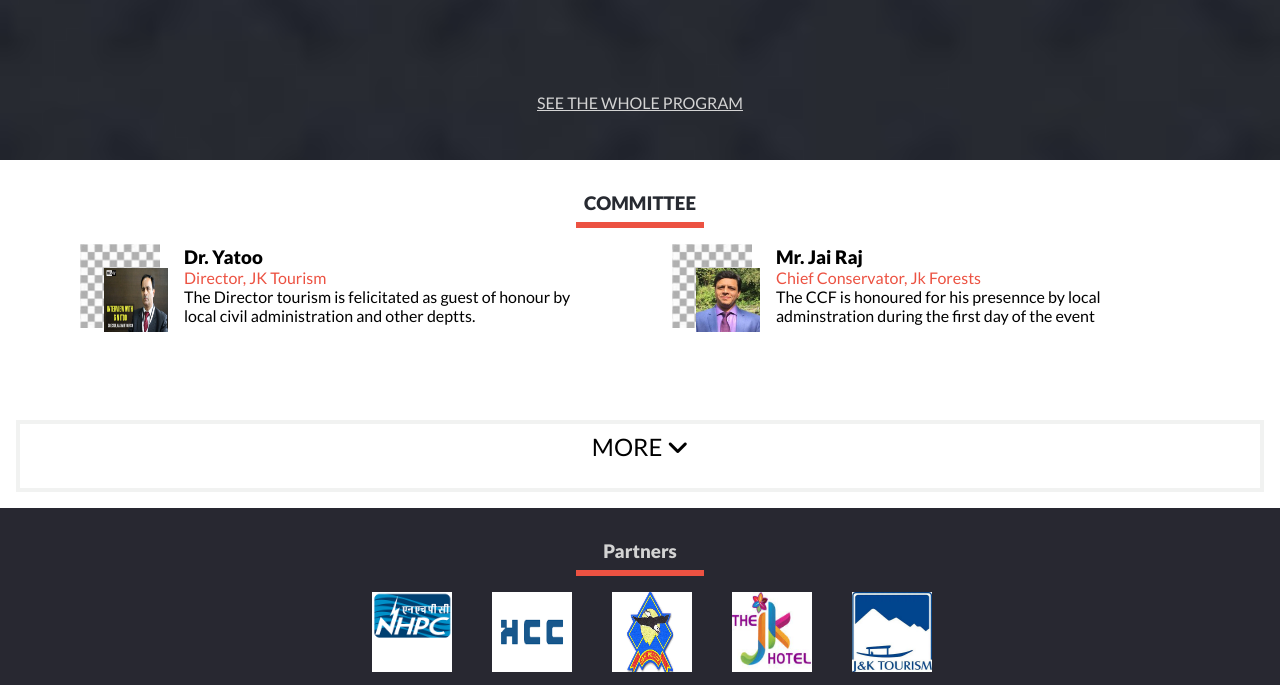
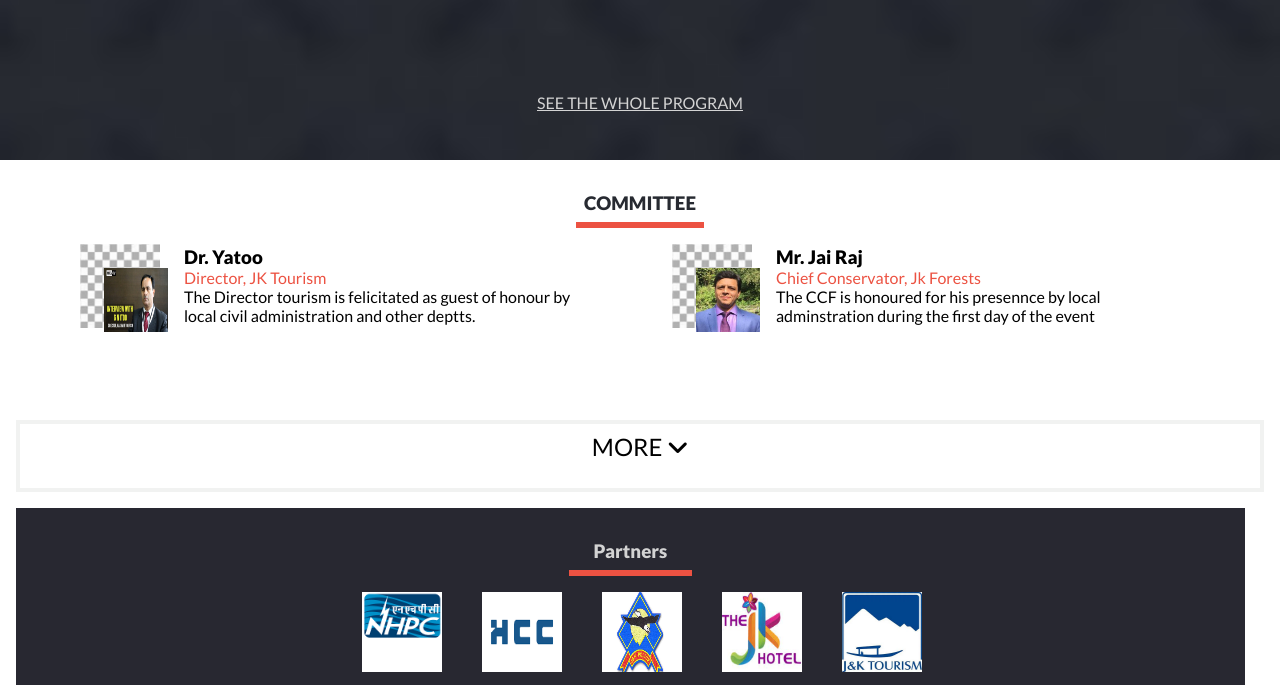
Before and after one commit to codeWithHyder/gurez-festival, a website: page index.html in a window 1280 px wide. Shown: the part 963-1648 px from the top of the page. Drawn offline with Linux system fonts and the light colour scheme.

```diff
--- a/footer-partner.css
+++ b/footer-partner.css
@@ -1,6 +1,11 @@
 /* ------------------------- partners section --------------------------------- */
 .partnersection {
   background-color: #282831;
+  width: 96%;
+  height: 50%;
+  margin-top: 0.5em;
+  margin-left: 1rem;
+  margin-right: 2rem;
 }
 
 .partnersection h3 {
--- a/script.js
+++ b/script.js
@@ -54,12 +54,12 @@
 for (let i = 0; i < participations.length; i += 1) {
   if (i < 2) {
     sectionDiv.innerHTML += `<div class = 'partsection'>
-
     <div class="digimg"><img src="${participations[i].img}"></div>
     <div class="digdesc">
     <h3>${participations[i].name}</h3>
     <p class="desig">${participations[i].desig}</p>
     <p>${participations[i].desc}</p>
+    </div>
     </div>`;
   }
 }
@@ -84,6 +84,7 @@
 <h3>${participations[j].name}</h3>
 <p class="desig">${participations[j].desig}</p>
 <p>${participations[j].desc}</p>
+</div>
 </div>`;
   }
 });
```
Also changed, not shown: README.md.
